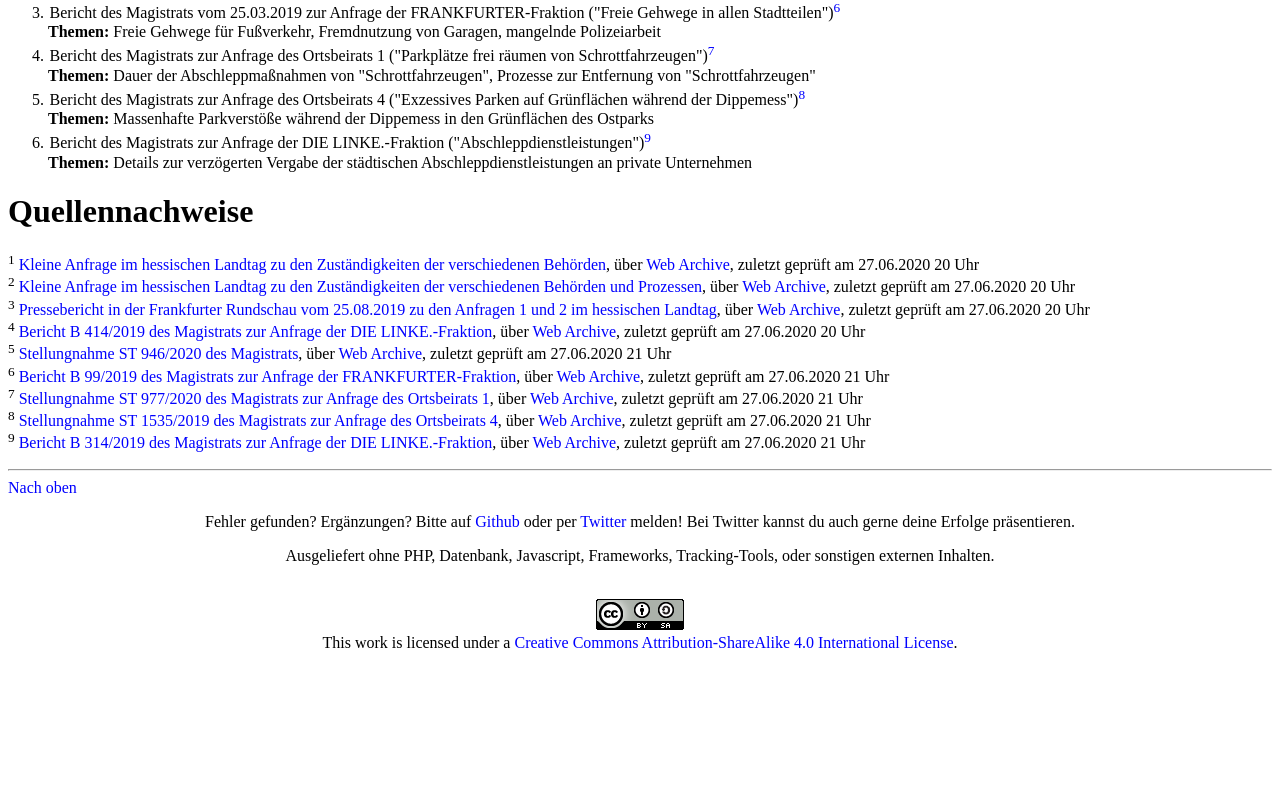
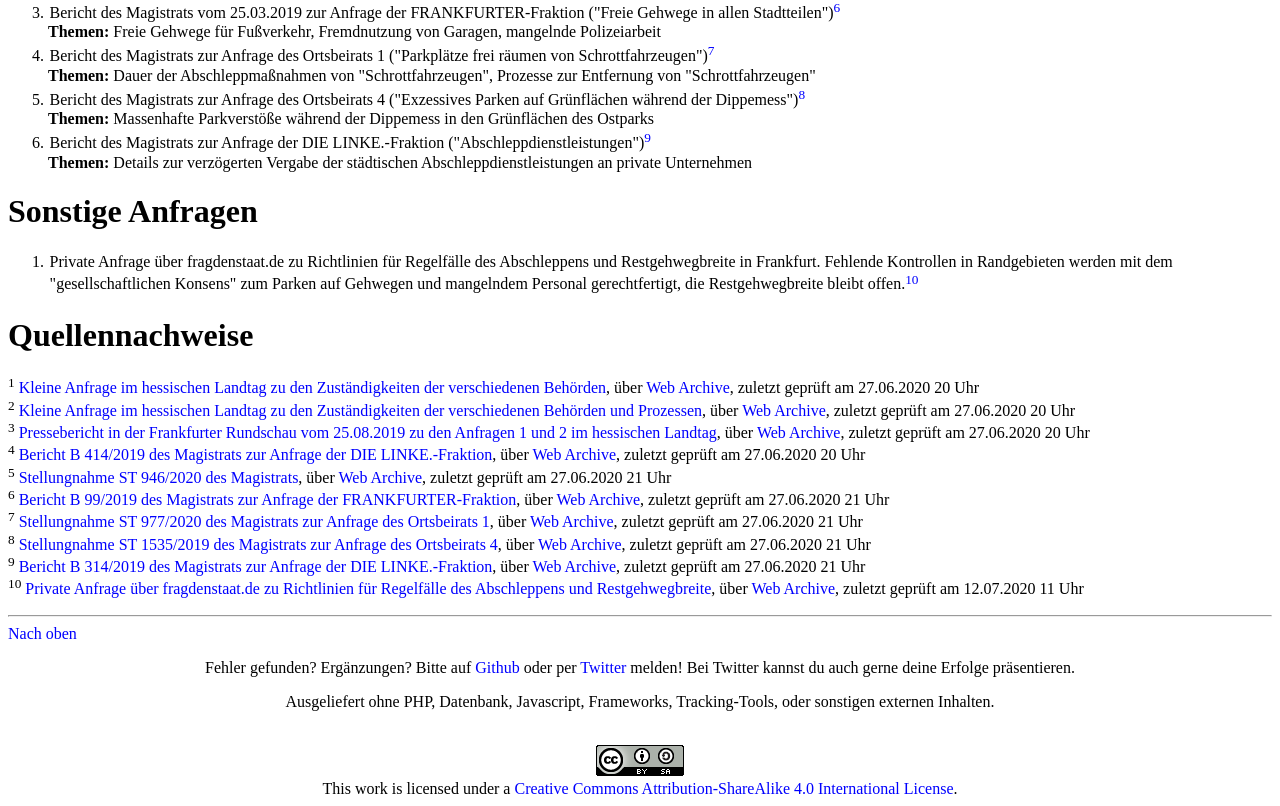
Before and after one commit to falschparkenffm/homepage, a PHP site: page /parlamentarisches.php in a window 1280 px wide. Shown: the part 537-1343 px from the top of the page. Before the commit the page ends 1185 px from the top, so only its background shows below. Run offline with PHP 8.4, Linux system fonts and the light colour scheme.

Commit message:
Füge neue Anfrage über fragdenstaat.de hinzu

```diff
--- a/parlamentarisches.php
+++ b/parlamentarisches.php
@@ -46,6 +46,13 @@
 <strong>Themen:</strong> Details zur verz&ouml;gerten Vergabe der st&auml;dtischen Abschleppdienstleistungen an private Unternehmen
 </ol></p>
 
+<h1>Sonstige Anfragen</h1>
+<p>
+<ol>
+<li>Private Anfrage &uuml;ber fragdenstaat.de zu Richtlinien f&uuml;r Regelf&auml;lle des Abschleppens und Restgehwegbreite in Frankfurt. Fehlende Kontrollen in Randgebieten werden mit dem "gesellschaftlichen Konsens" zum Parken auf Gehwegen und mangelndem Personal gerechtfertigt, die Restgehwegbreite bleibt offen.<a href="#quellen_10"><sup>10</sup></a></li>
+</ol>
+</p>
+
 <h1 id="quellennachweise">Quellennachweise</h1>
 <sup id="quellen_1">1</sup> <a href="http://starweb.hessen.de/cache/DRS/20/2/00932.pdf" target="_blank" rel="noopener">Kleine Anfrage im hessischen Landtag zu den Zust&auml;ndigkeiten der verschiedenen Beh&ouml;rden</a>, &uuml;ber <a href="https://web.archive.org/web/20191004184617/http://starweb.hessen.de/cache/DRS/20/2/00932.pdf">Web Archive</a>, zuletzt gepr&uuml;ft am 27.06.2020 20 Uhr
 <br>
@@ -74,4 +81,7 @@
 <sup id="quellen_9">9</sup> <a href="https://www.stvv.frankfurt.de/PARLISLINK/DDW?W=DOK_NAME=%27B_314_2019%27" target="_blank" rel="noopener">Bericht B 314/2019 des Magistrats zur Anfrage der DIE LINKE.-Fraktion</a>, &uuml;ber <a href="https://web.archive.org/web/20200627201307/https://www.stvv.frankfurt.de/PARLISLINK/DDW?W=DOK_NAME=%27B_314_2019%27">Web Archive</a>, zuletzt gepr&uuml;ft am 27.06.2020 21 Uhr
 <br>
 
+<sup id="quellen_10">10</sup> <a href="https://fragdenstaat.de/anfrage/abschleppen-und-umsetzen-von-kraftfahrzeugen-gehwegrestbreite" target="_blank" rel="noopener">Private Anfrage &uuml;ber fragdenstaat.de zu Richtlinien f&uuml;r Regelf&auml;lle des Abschleppens und Restgehwegbreite</a>, &uuml;ber <a href="https://fragdenstaat.de/anfrage/abschleppen-und-umsetzen-von-kraftfahrzeugen-gehwegrestbreite">Web Archive</a>, zuletzt gepr&uuml;ft am 12.07.2020 11 Uhr
+<br>
+
 <?php include ("footer.html"); ?>
```
